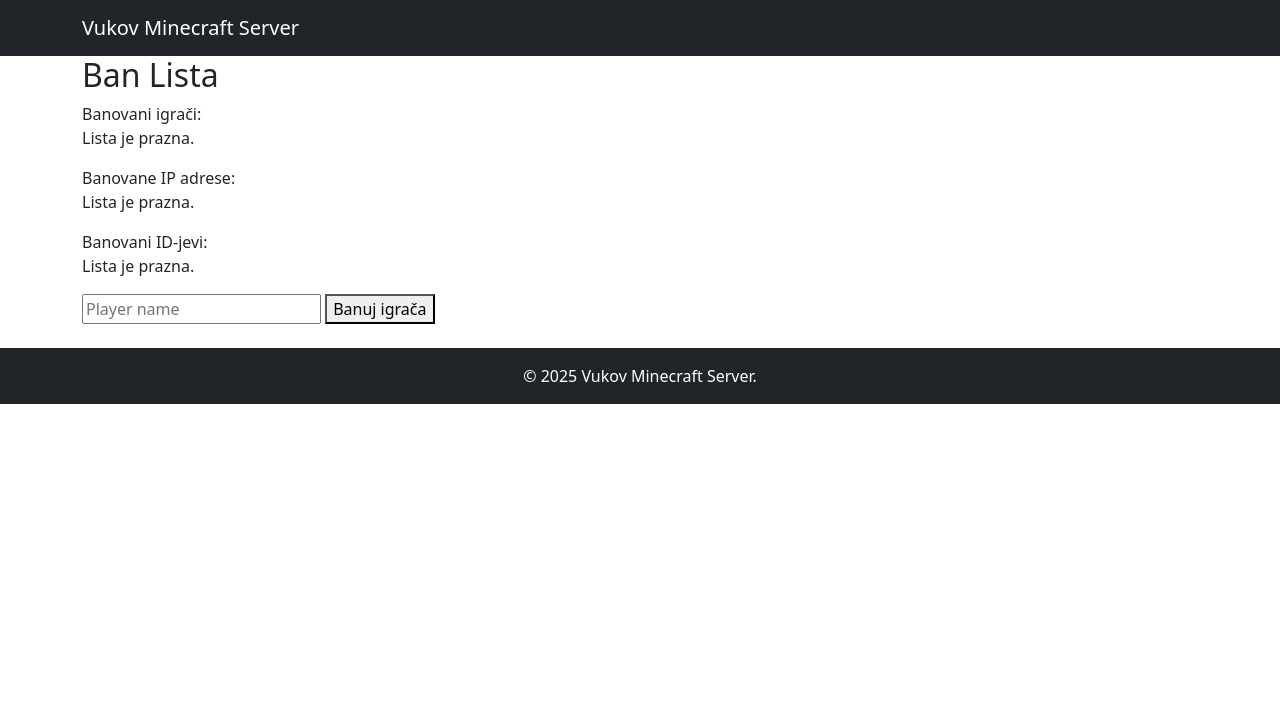
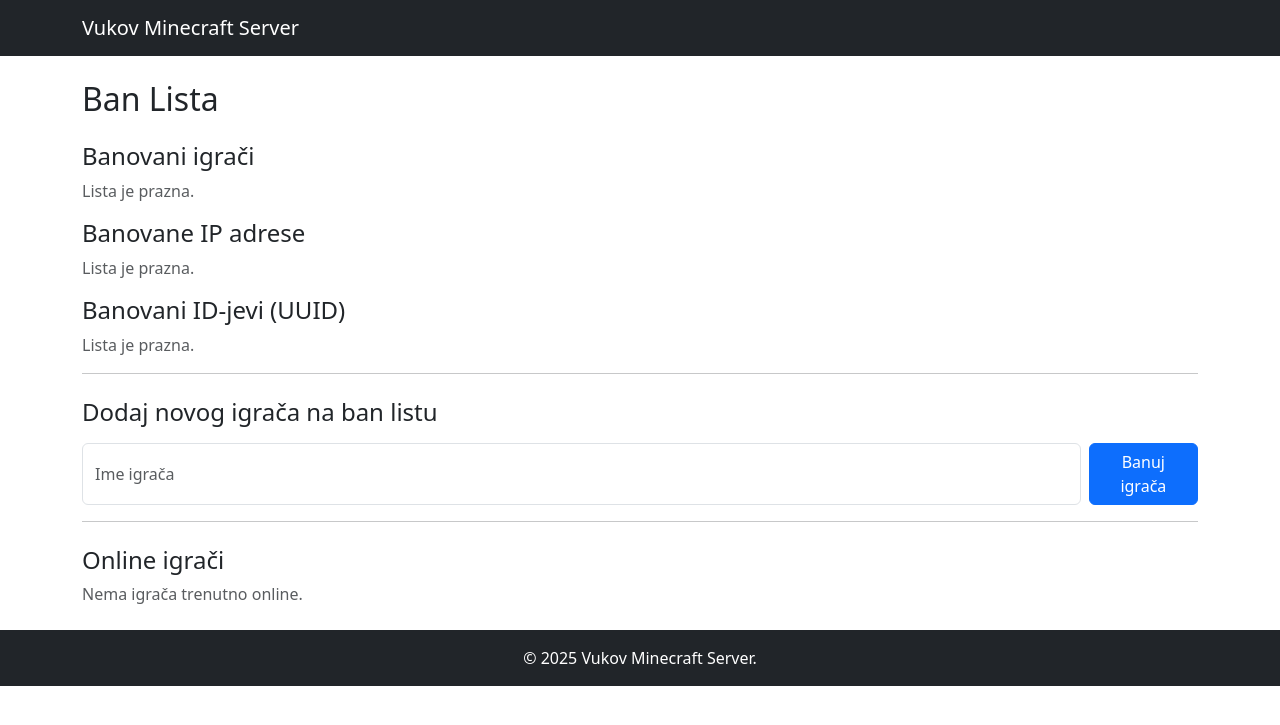
Before and after one commit to aleksandarristic/mc_dash, a FastAPI app: template app/templates/admin/banlist_dashboard.html in a window 1280 px wide. Shown: the top 725 px of the page. Run offline with FastAPI, Linux system fonts and the light colour scheme; the template is opened without the code that fills it, so the values that code supplies are empty.

Commit message:
Styled dashboard for banlist

```diff
--- a/app/templates/admin/banlist_dashboard.html
+++ b/app/templates/admin/banlist_dashboard.html
@@ -11,70 +11,103 @@
 {% endblock %}
 
 {% block content %}
-<h2>Ban Lista</h2>
+<h2 class="mt-4">Ban Lista</h2>
 
-
-Banovani igrači:
+<h4 class="mt-4">Banovani igrači</h4>
 {% if banlist and banlist['users'] %}
-<ul id="banlist-users">
+<ul id="banlist-users" class="list-group mb-3">
     {% for line in banlist['users'] %}
-    <li>{{ line }} <button onclick="unban('{{ line }}')">Unbanuj</button></li>
+    <li class="list-group-item d-flex justify-content-between align-items-center">
+        <span>
+            <span class="badge bg-secondary me-2">Username</span> {{ line.identifier }}<br>
+            <small class="text-muted">{{ line.message }} — {{ line.banned_by }}</small>
+        </span>
+        <form method="POST" action="{{ url_for('admin_banlist_remove') }}">
+            <input type="hidden" name="player" value="{{ line.identifier }}">
+            <button class="btn btn-sm btn-danger" type="submit">Unbanuj</button>
+        </form>
+    </li>
     {% endfor %}
 </ul>
 {% else %}
-<p>Lista je prazna.</p>
+<p class="text-muted">Lista je prazna.</p>
 {% endif %}
 
-Banovane IP adrese:
+<h4>Banovane IP adrese</h4>
 {% if banlist and banlist['ips'] %}
-<ul id="banlist-ips">
+<ul id="banlist-ips" class="list-group mb-3">
     {% for line in banlist['ips'] %}
-    <li>{{ line }} <button onclick="unban('{{ line }}')">Unbanuj</button></li>
+    <li class="list-group-item d-flex justify-content-between align-items-center">
+        <span>
+            <span class="badge bg-info text-dark me-2">IP</span> {{ line.identifier }}<br>
+            <small class="text-muted">{{ line.message }} — {{ line.banned_by }}</small>
+        </span>
+        <form method="POST" action="{{ url_for('admin_banlist_remove') }}">
+            <input type="hidden" name="player" value="{{ line.identifier }}">
+            <button class="btn btn-sm btn-danger" type="submit">Unbanuj</button>
+        </form>
+    </li>
     {% endfor %}
 </ul>
 {% else %}
-<p>Lista je prazna.</p>
+<p class="text-muted">Lista je prazna.</p>
 {% endif %}
 
-Banovani ID-jevi:
+<h4>Banovani ID-jevi (UUID)</h4>
 {% if banlist and banlist['uuids'] %}
-<ul id="banlist-ids">
+<ul id="banlist-ids" class="list-group mb-3">
     {% for line in banlist['uuids'] %}
-    <li>{{ line }} <button onclick="unban('{{ line }}')">Unbanuj</button></li>
+    <li class="list-group-item d-flex justify-content-between align-items-center">
+        <span>
+            <span class="badge bg-warning text-dark me-2">UUID</span> {{ line.identifier }}<br>
+            <small class="text-muted">{{ line.message }} — {{ line.banned_by }}</small>
+        </span>
+        <form method="POST" action="{{ url_for('admin_banlist_remove') }}">
+            <input type="hidden" name="player" value="{{ line.identifier }}">
+            <button class="btn btn-sm btn-danger" type="submit">Unbanuj</button>
+        </form>
+    </li>
     {% endfor %}
 </ul>
 {% else %}
-<p>Lista je prazna.</p>
+<p class="text-muted">Lista je prazna.</p>
 {% endif %}
 
+<hr>
 
-<input id="ban-name" placeholder="Player name" />
-<button onclick="ban()">Banuj igrača</button>
+<h4 class="mt-4">Dodaj novog igrača na ban listu</h4>
+<form method="POST" action="{{ url_for('admin_banlist_add') }}" class="d-flex gap-2 my-3">
+    <input id="ban-name" name="player" class="form-control" placeholder="Ime igrača" required>
+    <button class="btn btn-primary" type="submit">Banuj igrača</button>
+</form>
 
-<script>
-async function ban() {
-    const input = document.getElementById("ban-name");
-    const player = input.value.trim();
-    if (!player) return;
-    const res = await fetch("/admin/banlist/add", {
-        method: "POST",
-        headers: { "Content-Type": "application/json" },
-        body: JSON.stringify({ player })
-    });
-    const data = await res.json();
-    alert(data.result);
-    location.reload();
-}
+<hr>
 
-async function unban(player) {
-    const res = await fetch("/admin/banlist/remove", {
-        method: "POST",
-        headers: { "Content-Type": "application/json" },
-        body: JSON.stringify({ player })
-    });
-    const data = await res.json();
-    alert(data.result);
-    location.reload();
-}
-</script>
+<h4 class="mt-4">Online igrači</h4>
+{% if online_players %}
+<ul class="list-group mb-3">
+    {% for player in online_players %}
+    <li class="list-group-item d-flex justify-content-between align-items-center">
+        <span>
+            <span class="badge bg-success me-2">Online</span> {{ player.name }}
+            {% if player.dimension %}
+            <small class="ms-2 text-muted">({{ player.dimension }})</small>
+            {% endif %}
+        </span>
+        <div class="d-flex gap-2">
+            <form method="POST" action="{{ url_for('admin_banlist_add') }}">
+                <input type="hidden" name="player" value="{{ player.name }}">
+                <button class="btn btn-sm btn-warning" type="submit">Ban</button>
+            </form>
+            <form method="POST" action="{{ url_for('admin_kick_player') }}">
+                <input type="hidden" name="player" value="{{ player.name }}">
+                <button class="btn btn-sm btn-secondary" type="submit">Kick</button>
+            </form>
+        </div>
+    </li>
+    {% endfor %}
+</ul>
+{% else %}
+<p class="text-muted">Nema igrača trenutno online.</p>
+{% endif %}
 {% endblock %}
```
